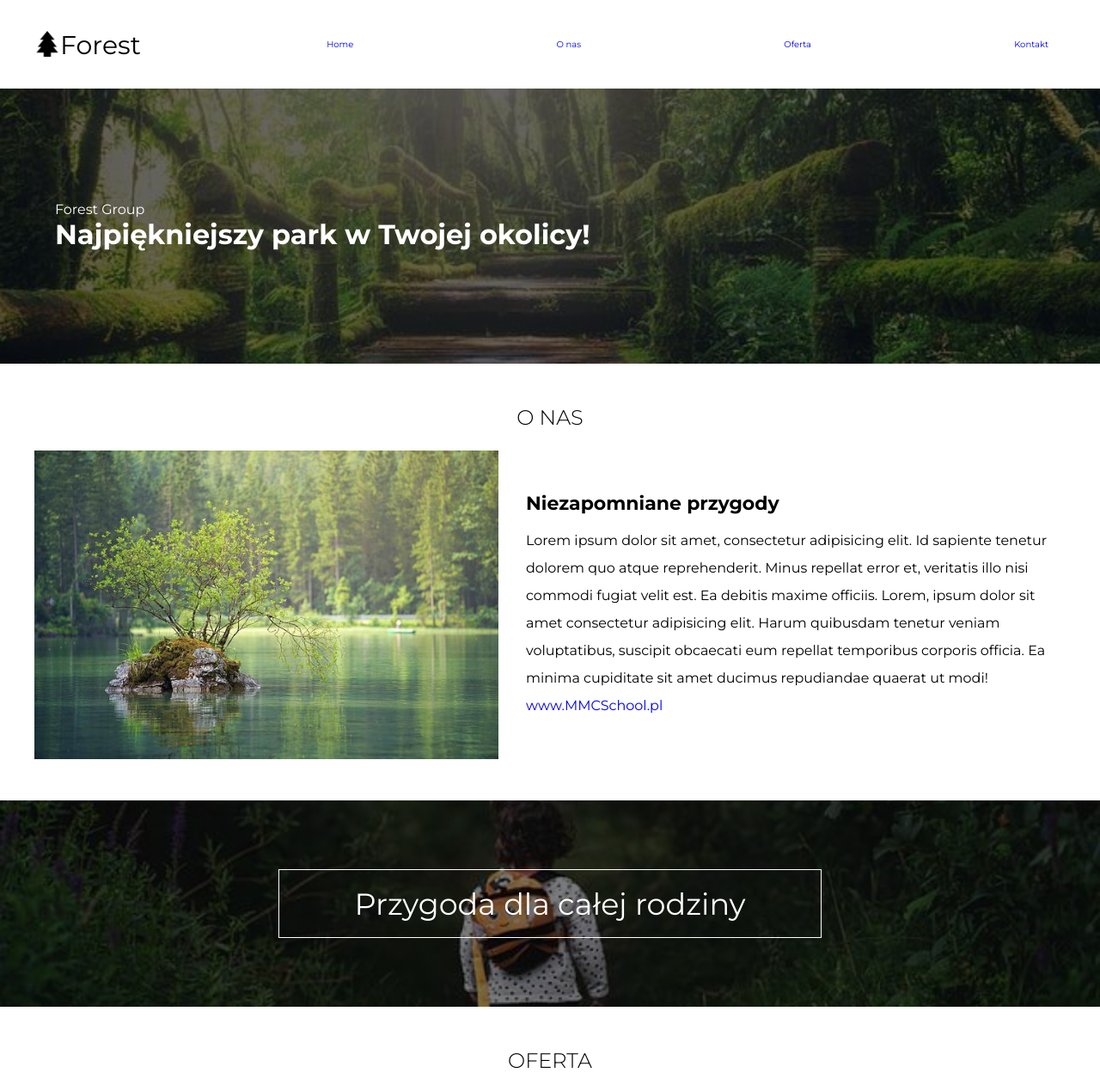
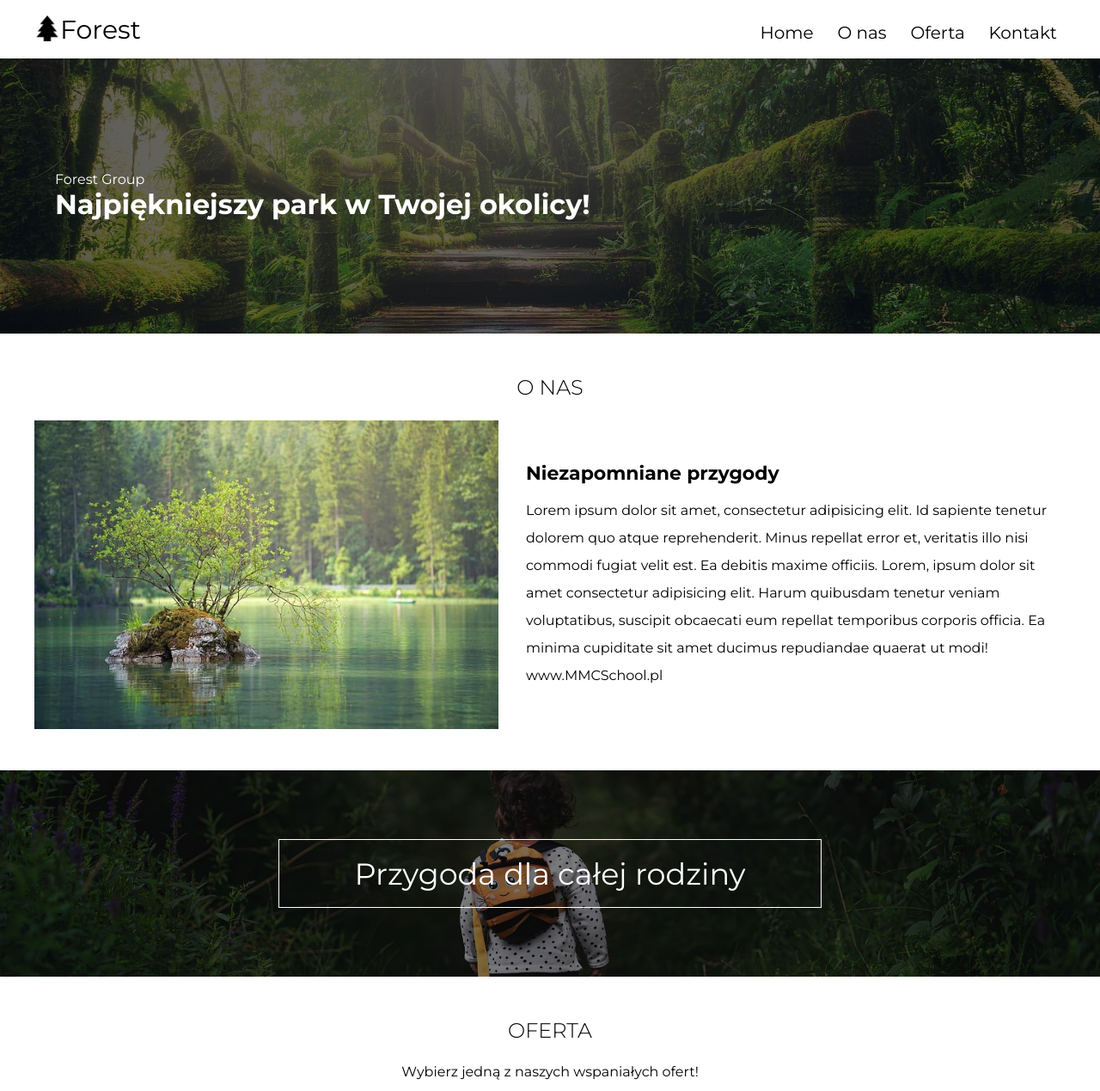
Before and after one commit to Pawel-Gnat/Forest_MMC_School, a website: page index.html in a window 1280 px wide. Shown: the top 1269 px of the page at 86% size. Drawn offline with Linux system fonts and the light colour scheme.

Commit message:
changed navbar, styles

```diff
--- a/index.html
+++ b/index.html
@@ -20,20 +20,22 @@
         <i class="fa-solid fa-bars"></i>
     </button>
     <div class="nav__items">
-        <a class="nav__link link" href="#">Home</a>
-        <a class="nav__link link" href="#aboutus">O nas</a>
-        <a class="nav__link link" href="#offer">Oferta</a>
-        <a class="nav__link link" href="kontakt.html">Kontakt</a>
+        <a class=" link" href="#">Home</a>
+        <a class="link" href="#aboutus">O nas</a>
+        <a class="link" href="#offer">Oferta</a>
+        <a class="link" href="kontakt.html">Kontakt</a>
     </div>
 </nav>
 
 <nav class="nav nav__desktop">
     <div class="wrapper nav__container">
         <p><img class='nav__logo-img' src="./dist/img/christmas-tree.png" alt="Logo">Forest</p>
-        <a class="nav__link link" href="#">Home</a>
-        <a class="nav__link link" href="#aboutus">O nas</a>
-        <a class="nav__link link" href="#offer">Oferta</a>
-        <a class="nav__link link" href="kontakt.html">Kontakt</a>
+        <div>
+            <a class="nav__link link" href="#">Home</a>
+            <a class="nav__link link" href="#aboutus">O nas</a>
+            <a class="nav__link link" href="#offer">Oferta</a>
+            <a class="nav__link link" href="kontakt.html">Kontakt</a>
+        </div>
     </div>
 </nav>
     <header>
--- a/src/sass/style.scss
+++ b/src/sass/style.scss
@@ -6,6 +6,19 @@
 	box-sizing: border-box;
 	margin: 0;
 	padding: 0;
+}
+
+a:link {
+	color: inherit;
+}
+a:active {
+	color: inherit;
+}
+a:visited {
+	color: inherit;
+}
+a:hover {
+	color: inherit;
 }
 
 html {
@@ -38,15 +51,6 @@ body {
 		bottom: -3px;
 		width: 1em;
 	}
-	&__button {
-		position: relative;
-		padding: 0.5em;
-		background: none;
-		border: none;
-		font-size: 3rem;
-		color: black;
-		cursor: pointer;
-	}
 	&__container {
 		display: flex;
 		justify-content: space-between;
@@ -76,6 +80,15 @@ body {
 			padding: 1em;
 		}
 	}
+	&__button {
+		position: relative;
+		padding: 0.5em;
+		background: none;
+		border: none;
+		font-size: 3rem;
+		color: black;
+		cursor: pointer;
+	}
 }
 
 .sticky-body {
@@ -97,7 +110,7 @@ body {
 .header-img {
 	position: relative;
 	height: 40vh;
-	background-image: url('/dist/img/jungle-sm.jpg');
+	background-image: url('../../dist/img/jungle-sm.jpg');
 	background-size: cover;
 	background-position: center;
 	z-index: -2;
@@ -157,7 +170,7 @@ body {
 	justify-content: center;
 	align-items: center;
 	height: 30vh;
-	background-image: url('/dist/img/girl-sm.jpg');
+	background-image: url('../../dist/img/girl-sm.jpg');
 	background-size: cover;
 	background-position: center;
 	z-index: -2;
@@ -310,8 +323,14 @@ body {
 			justify-self: start;
 		}
 	}
+	.hero-img {
+		background-image: url('../../dist/img/girl-bg.jpg');
+	}
+	.header-img {
+		background-image: url('../../dist/img/jungle-bg.jpg');
+	}
 	.nav {
-		// overflow: hidden;
+		overflow: hidden;
 		&__desktop {
 			display: block;
 		}
@@ -322,16 +341,9 @@ body {
 			position: relative;
 			top: 0;
 			align-self: center;
-			font-size: 1rem;
-			padding: 3em 2em;
+			font-size: 2rem;
+			padding: 1em 0.5em;
 		}
-		// &__container {
-		// 	display: block;
-		// 	font-size: 2em;
-		// 	p {
-		// 		display: flex;
-		// 		align-items: center;
-		// 	}
-		// }
 	}
+
 }
```
Also changed, not shown: dist/css/style.min.css, 1 other file.
